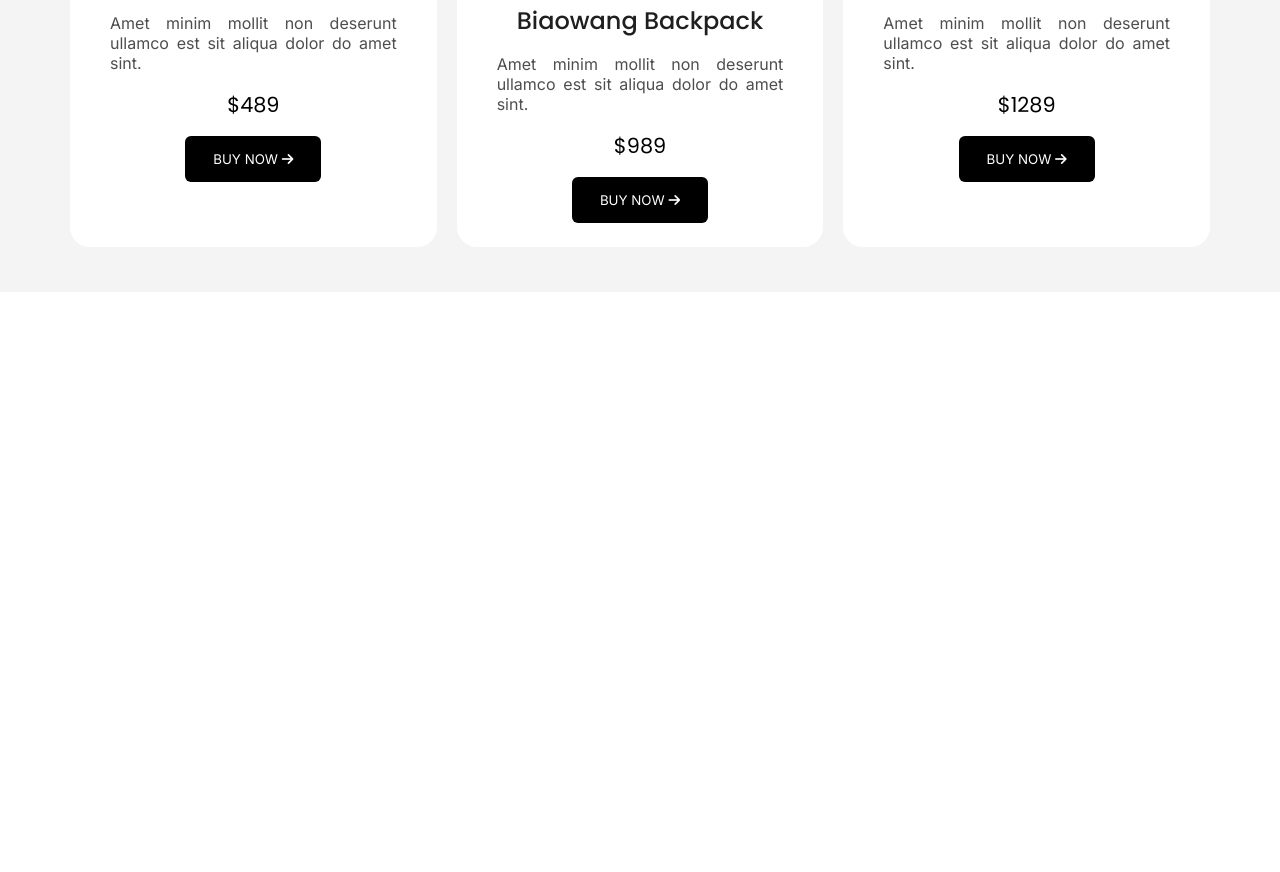
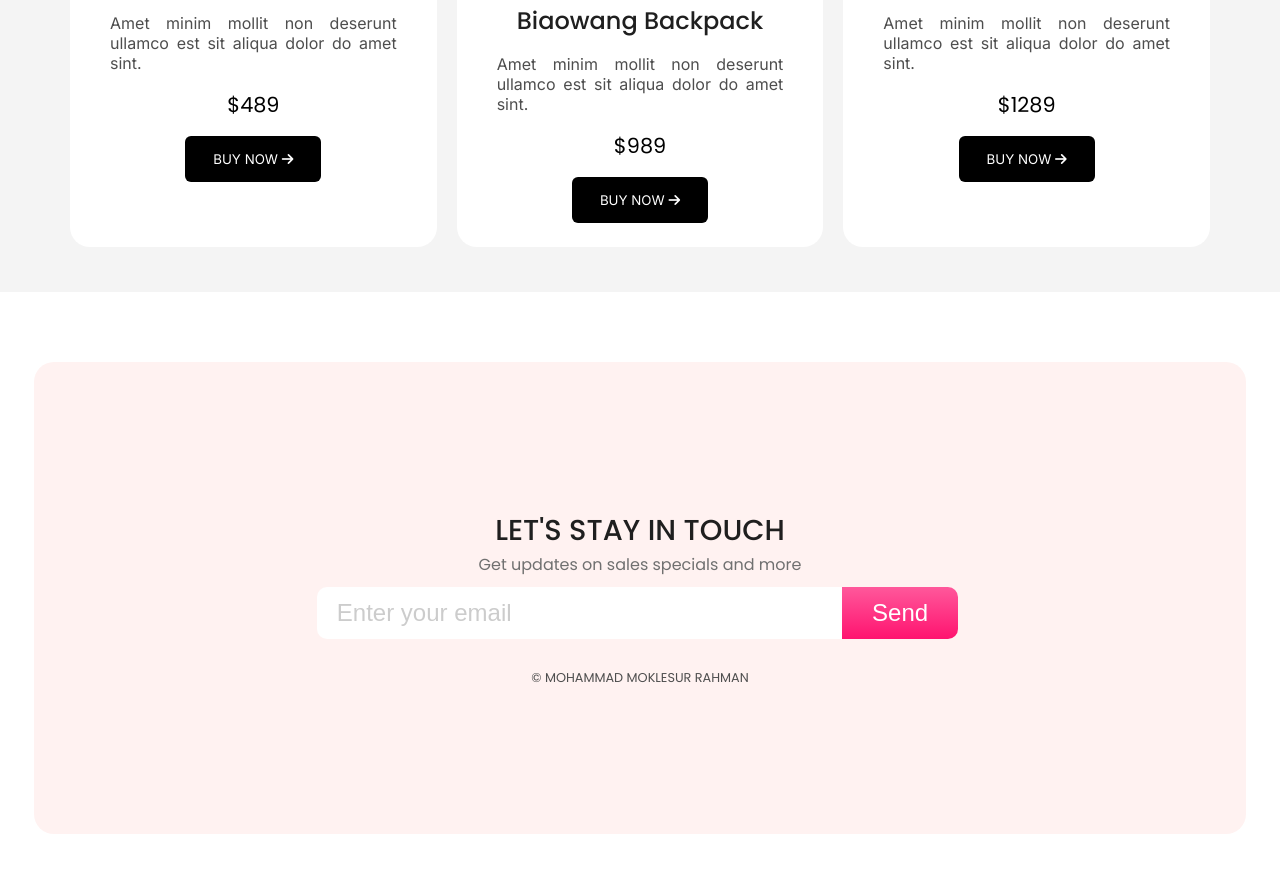
Before and after one commit to mohammad-moklesur-rahman/Programming-Hero_Panda-Commerce-Project-Practice, a plain HTML site: page index.html in a window 1280 px wide. Shown: the part 1918-2790 px from the top of the page. Before the commit the page ends 2210 px from the top, so only its background shows below. Drawn offline with Linux system fonts and the light colour scheme.

Commit message:
Add footer section

```diff
--- a/index.html
+++ b/index.html
@@ -45,6 +45,7 @@
         </nav>
     </header>
     <main>
+        <!-- Banner Section -->
         <section class="banner common-width">
             <div class="banner-content">
                 <h2 class="banner-title poppins-font">Mi LED TV 4A PRO 32</h2>
@@ -57,6 +58,7 @@
             </figure>
         </section>
 
+        <!-- Categories Section -->
         <section class="common-width">
             <h2 class="categories-title poppins-font">Categories</h2>
             <div class="categories-products poppins-font">
@@ -76,6 +78,7 @@
         </section>
 
         <div class="all-products">
+            <!-- Shoes Products Section -->
             <section class="common-width">
                 <div class="products-categories-title poppins-font">
                     <h2>Shoes</h2>
@@ -106,6 +109,7 @@
                 </div>
             </section>
 
+            <!-- Backpack Products Section -->
             <section class="common-width">
                 <div class="products-categories-title poppins-font">
                     <h2>Backpack</h2>
@@ -137,8 +141,14 @@
             </section>
         </div>
     </main>
-    <footer>
-
+    <footer class="footer common-width">
+        <div class="footer-area poppins-font">
+            <h2 class="footer-title">LET'S STAY IN TOUCH</h2>
+            <p class="footer-description">Get updates on sales specials and more</p>
+            <input type="email" placeholder="Enter your email">
+            <button class="footer-btn">Send</button>
+            <span class="copyRight">&copy; MOHAMMAD MOKLESUR RAHMAN</span>
+        </div>
     </footer>
 
     <script src="./js/panda.js"></script>
--- a/style/panda.css
+++ b/style/panda.css
@@ -304,6 +304,67 @@
     margin-top: 16px;
 }
 
+/* Footer area styles */
+
+.footer{
+    background-color: #FFF2F1;
+    max-width: 1212px;
+    margin: 70px auto;
+    border-radius: 20px;
+}
+
+.footer-area{
+    text-align: center;
+    padding: 147px 0px;
+}
+
+.footer-title{
+    font-size: 1.8rem;
+    font-weight: 500;
+    color: #1F1F1F;
+}
+
+.footer-description{
+    font-size: 1rem;
+    color: #707070;
+    font-weight: 400;
+    margin-bottom: 10px;
+}
+
+.footer-area input{
+    width: 526px;
+    padding: 12px 0px 12px 20px;
+    border: none;
+    border-radius: 10px 0px 0px 10px;
+    font-size: 24px;
+    color: #4E4E4E;
+}
+
+.footer-area input::placeholder{
+    color: #CCCCCC;
+}
+
+.footer-area input:focus{
+    outline-color: #cdcdcd;
+}
+
+.footer-btn{
+    background: linear-gradient(#FF589B, #FF136F);
+    padding: 12px 30px;
+    font-size: 24px;
+    color: #FFFFFF;
+    border: none;
+    border-radius: 0px 10px 10px 0px;
+    position: relative;
+    left: -5px;
+}
+
+.copyRight{
+    display: block;
+    margin-top: 30px;
+    color: #4E4E4E;
+    font-size: 0.8rem;
+}
 
 
 
```
